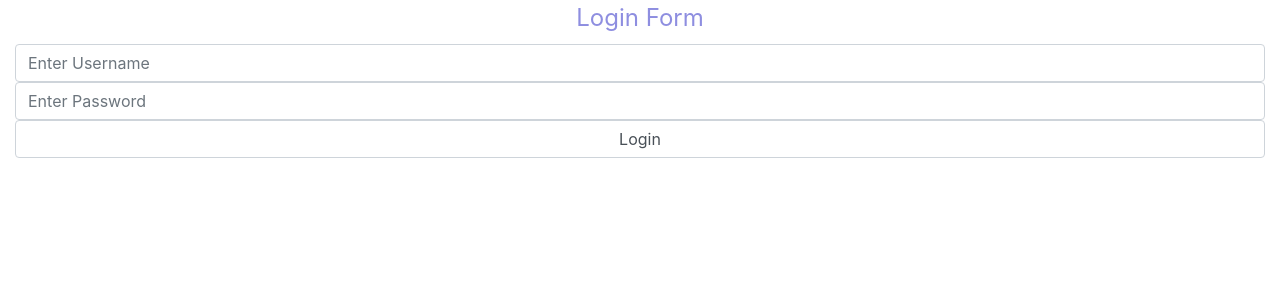
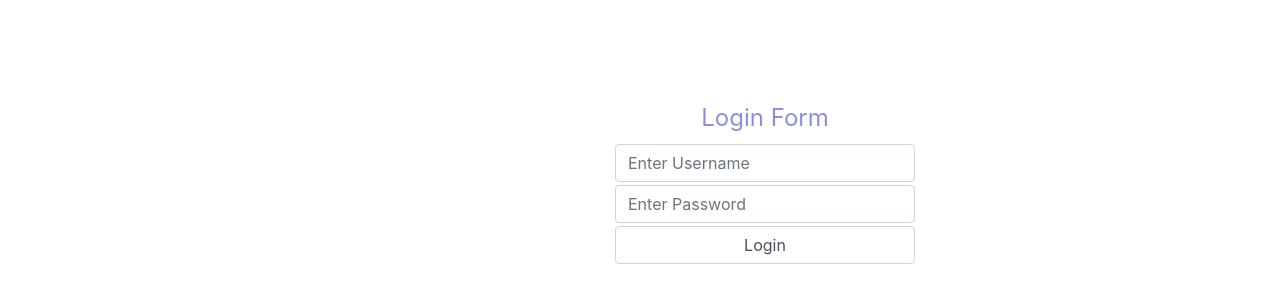
Before and after one commit to RayaanKJ/sfdc-angular-app, an Angular app: page / in a window 1280 px wide. Shown: the top 302 px of the page. Built offline with nearby package versions, Linux system fonts and the light colour scheme.

Commit message:
Update databinding.component.css

```diff
--- a/src/app/databinding/databinding.component.css
+++ b/src/app/databinding/databinding.component.css
@@ -0,0 +1,9 @@
+.login {
+    margin: 100px 00px 100px 600px;
+    width: 300px;
+    background-color: rgb(255, 255, 255);
+}
+
+.form-control {
+    margin-bottom: 3px;
+}
```
